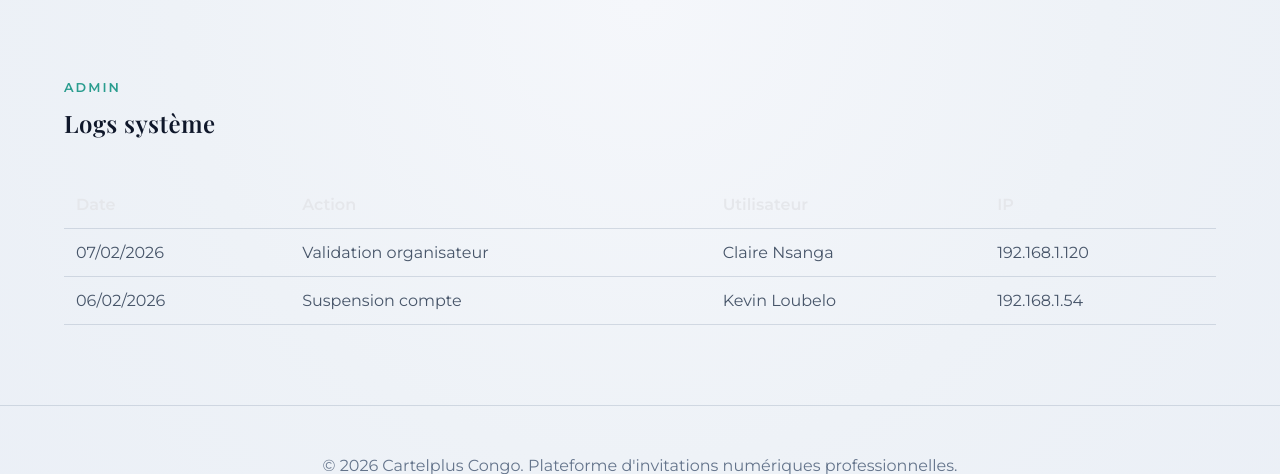
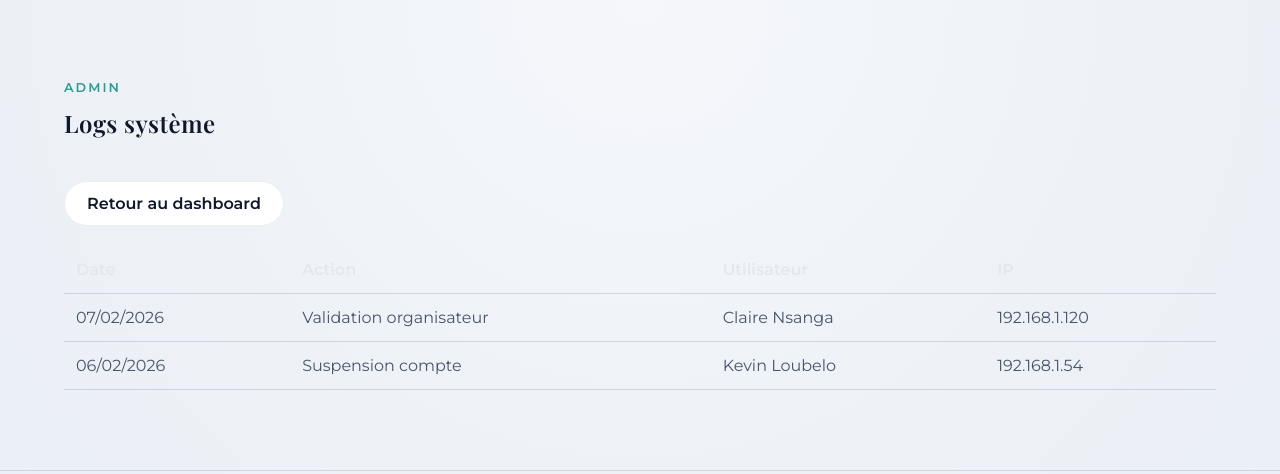
Before and after one commit to lweka/qrGlossaire, a PHP site: page /admin/logs in a window 1280 px wide. Shown: the top 474 px of the page. Run offline with PHP 8.4, Linux system fonts and the light colour scheme; the visitor is signed in with stand-in values (Sample User, id 1).

Commit message:
ux: add back-to-dashboard actions on admin subpages

```diff
--- a/admin/logs.php
+++ b/admin/logs.php
@@ -7,6 +7,9 @@ requireRole('admin');
     <div class="section-title">
         <span>Admin</span>
         <h2>Logs système</h2>
+    </div>
+    <div style="margin: 0 0 18px;">
+        <a class="button ghost" href="<?= $baseUrl; ?>/admin/dashboard">Retour au dashboard</a>
     </div>
     <table class="table">
         <thead>
--- a/admin/settings.php
+++ b/admin/settings.php
@@ -7,6 +7,9 @@ requireRole('admin');
     <div class="section-title">
         <span>Admin</span>
         <h2>Configuration système</h2>
+    </div>
+    <div style="margin: 0 0 18px;">
+        <a class="button ghost" href="<?= $baseUrl; ?>/admin/dashboard">Retour au dashboard</a>
     </div>
     <div class="card">
         <div class="form-group">
--- a/admin/users.php
+++ b/admin/users.php
@@ -34,6 +34,9 @@ $users = $pdo->query("SELECT id, full_name, email, status, payment_confirmed FRO
     <div class="section-title">
         <span>Admin</span>
         <h2>Gestion des utilisateurs</h2>
+    </div>
+    <div style="margin: 0 0 18px;">
+        <a class="button ghost" href="<?= $baseUrl; ?>/admin/dashboard">Retour au dashboard</a>
     </div>
     <?php if ($message): ?>
         <div class="card" style="margin-bottom: 18px;">
--- a/admin/validation.php
+++ b/admin/validation.php
@@ -30,6 +30,9 @@ $pendingUsers = $pdo->query("SELECT id, full_name, email FROM users WHERE status
     <div class="section-title">
         <span>Admin</span>
         <h2>Validation des organisateurs</h2>
+    </div>
+    <div style="margin: 0 0 18px;">
+        <a class="button ghost" href="<?= $baseUrl; ?>/admin/dashboard">Retour au dashboard</a>
     </div>
     <?php if ($message): ?>
         <div class="card" style="margin-bottom: 18px;">
```
